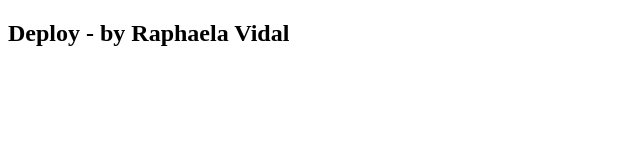
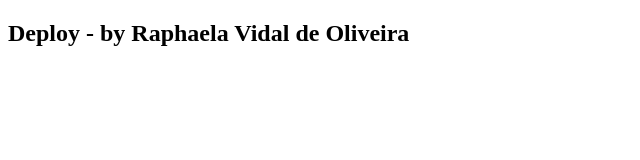
Before and after one commit to raphavidall/bt-dvp-terraform-docker, a plain HTML site: page index.html in a window 1280 px wide. Shown: the whole page, without its empty margins (0-640 px from the left). Drawn offline with Linux system fonts and the light colour scheme.

Commit message:
alteração no arquivo script.sh da receita de bolo e alteração do nome do professor para o meu.

```diff
--- a/index.html
+++ b/index.html
@@ -5,6 +5,6 @@
 <title>Docker Nginx</title>
 </head>
 <body>
-<h2>Deploy - by Raphaela Vidal</h2>
+<h2>Deploy - by Raphaela Vidal de Oliveira</h2>
 </body>
 </html>
```
Also changed, not shown: 1 other file.
